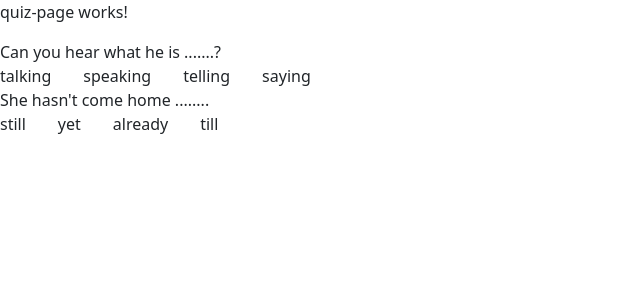
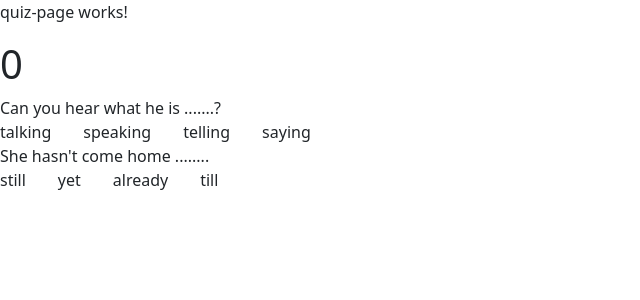
Before and after one commit to Dartegnian/mock-quiz-app, an Angular app: page /quiz in a window 1280 px wide. Shown: the top 300 px of the page, without its empty margins (0-640 px from the left). Built offline with nearby package versions, Linux system fonts and the light colour scheme.

Commit message:
Write crude point tally system and scoring handler

```diff
--- a/src/app/pages/quiz-page/quiz-page.component.html
+++ b/src/app/pages/quiz-page/quiz-page.component.html
@@ -1,8 +1,10 @@
 <p>quiz-page works!</p>
+<h1>{{ totalScore }}</h1>
 <ng-container
 	*ngFor="let quizQuestion of quizQuestions"
 >
 	<app-question-block
 		[question]="quizQuestion"
+		(updatePointsEvent)="updatePoints($event)"
 	></app-question-block>
 </ng-container>
--- a/src/app/pages/quiz-page/quiz-page.component.ts
+++ b/src/app/pages/quiz-page/quiz-page.component.ts
@@ -13,6 +13,7 @@ import { QuizQuestionsService } from '@services/quiz-questions.service';
 })
 export class QuizPageComponent implements OnInit {
 	quizQuestions: Array<IQuizQuestion> = [];
+	totalScore = 0;
 
 	constructor(
 		private quizQuestionsService: QuizQuestionsService
@@ -24,4 +25,7 @@ export class QuizPageComponent implements OnInit {
 		console.warn(this.quizQuestions);
 	}
 
+	updatePoints(points: number): void {
+		this.totalScore = this.totalScore + points;
+	}
 }
```
